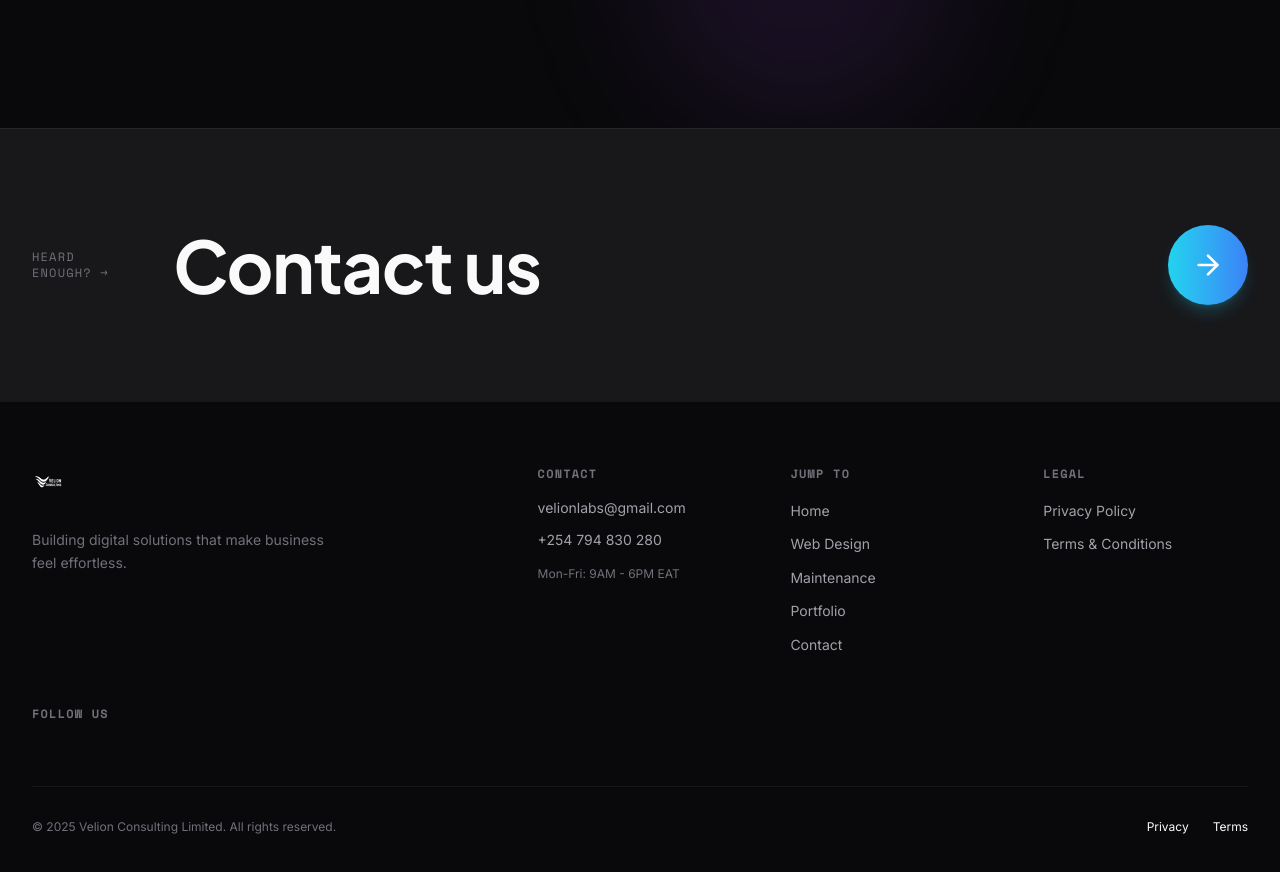
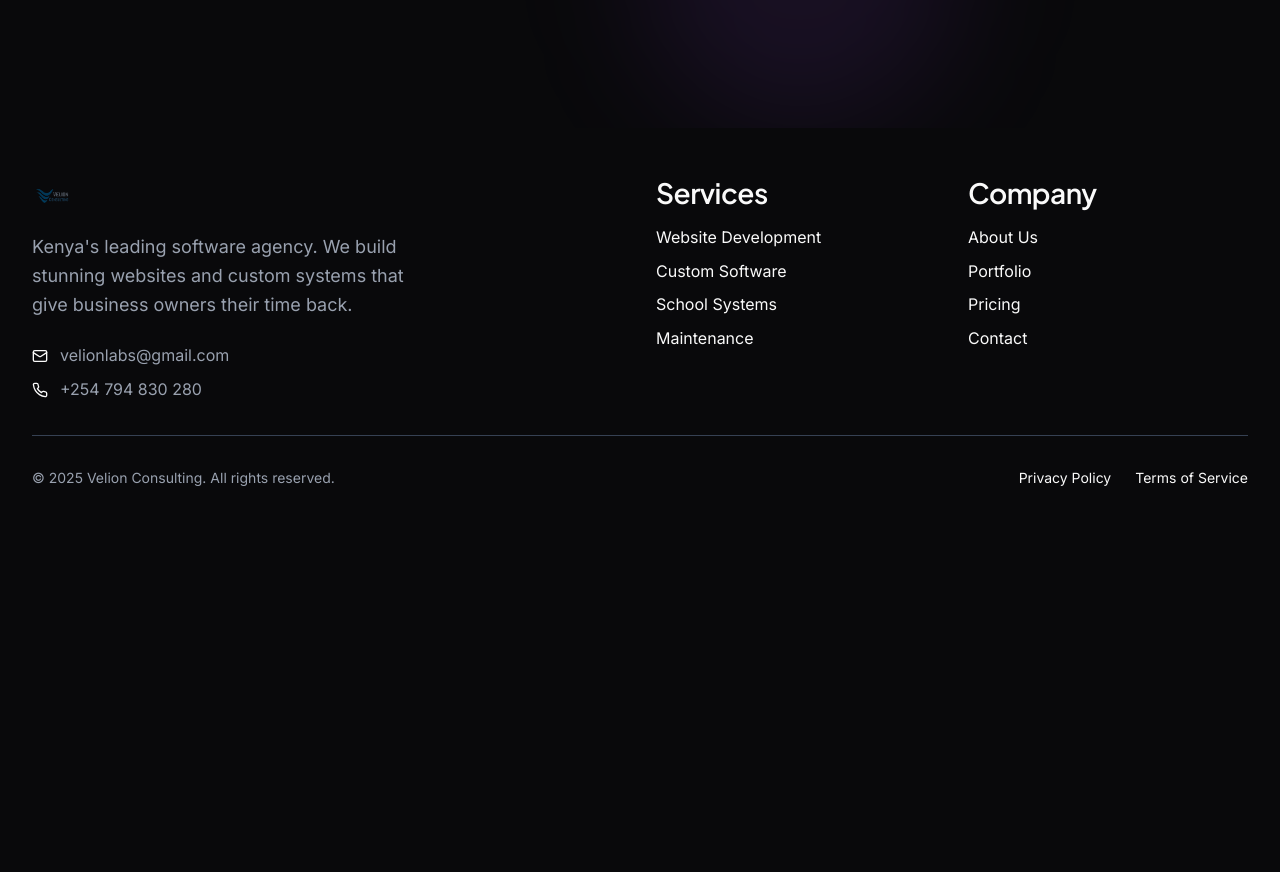
Before and after one commit to tevinowino/portfolio-nextjs, a Next.js app: page / in a window 1280 px wide. Shown: the part 7947-8819 px from the top of the page. After the commit the page ends 8483 px from the top, so only its background shows below. Built offline with nearby package versions, Linux system fonts and the light colour scheme.

Commit message:
Removed dead links

```diff
--- a/components/footer.tsx
+++ b/components/footer.tsx
@@ -1,150 +1,118 @@
-"use client"
+'use client'
 
 import Link from "next/link"
+import { Mail, Phone } from "lucide-react"
 import { motion } from "framer-motion"
-import { ArrowRight, ArrowUpRight } from "lucide-react"
 
-const socialLinks = [
-  { name: "X", href: "https://x.com/velionlabs", icon: "𝕏" },
-  { name: "LinkedIn", href: "https://linkedin.com/company/velionlabs", icon: "in" },
-  { name: "GitHub", href: "https://github.com/velionlabs", icon: "GH" },
+const services = [
+  { name: "Website Development", href: "/services" },
+  { name: "Custom Software", href: "/services" },
+  { name: "School Systems", href: "/services" },
+  { name: "Maintenance", href: "/pricing" },
 ]
 
-const footerLinks = [
-  {
-    title: "Jump To",
-    links: [
-      { name: "Home", href: "/" },
-      { name: "Web Design", href: "/pricing" },
-      { name: "Maintenance", href: "/pricing" },
+const company = [
+  { name: "About Us", href: "/about" },
   { name: "Portfolio", href: "/portfolio" },
+  { name: "Pricing", href: "/pricing" },
   { name: "Contact", href: "/contact" },
-    ],
-  },
-  {
-    title: "Legal",
-    links: [
+]
+
+const legal = [
   { name: "Privacy Policy", href: "/privacy" },
-      { name: "Terms & Conditions", href: "/terms" },
-    ],
-  },
+  { name: "Terms of Service", href: "/terms" },
 ]
 
 export function Footer() {
   return (
-    <>
-      {/* Contact CTA Banner */}
-      <section className="bg-bg-secondary border-t border-border-subtle">
-        <div className="container-custom py-16 md:py-24">
-          <div className="flex flex-col md:flex-row items-start md:items-center justify-between gap-8">
-            {/* Left */}
-            <div className="flex items-center gap-8 md:gap-16">
-              <span className="font-mono text-xs uppercase tracking-widest text-text-muted">
-                Heard<br />enough? →
-              </span>
-              <h2 className="text-4xl md:text-6xl lg:text-7xl font-heading font-bold text-text-primary">
-                Contact us
-              </h2>
-            </div>
-
-            {/* Right - CTA Button */}
-            <Link href="/contact">
+    <footer className="bg-charcoal text-white py-12 px-4 md:px-6 lg:px-8">
+      <div className="max-w-7xl mx-auto">
+        <div className="grid md:grid-cols-4 gap-8">
+          {/* Brand & Contact */}
+          <div className="md:col-span-2">
             <motion.div
-                className="w-16 h-16 md:w-20 md:h-20 rounded-full bg-gradient-to-r from-accent-cyan to-accent-blue flex items-center justify-center cursor-pointer shadow-lg shadow-accent-cyan/20"
-                whileHover={{ scale: 1.1, rotate: 45 }}
-                whileTap={{ scale: 0.95 }}
-                transition={{ type: "spring", stiffness: 400, damping: 20 }}
+              className="flex items-center space-x-3 mb-4"
+              initial={{ opacity: 0, x: -20 }}
+              animate={{ opacity: 1, x: 0 }}
+              transition={{ duration: 0.6, delay: 0.2 }}
             >
-                <ArrowRight className="w-6 h-6 md:w-8 md:h-8 text-white" />
+              <motion.img
+                src="/full-logo-no-bg.png"
+                alt="Velion Consulting Logo"
+                className="h-10 w-auto"
+                whileHover={{ scale: 1.05 }}
+                transition={{ duration: 0.2 }}
+              />
             </motion.div>
-            </Link>
-          </div>
-        </div>
-      </section>
-
-      {/* Main Footer */}
-      <footer className="bg-bg-primary border-t border-border-subtle">
-        <div className="container-custom py-12 md:py-16">
-          <div className="grid grid-cols-2 md:grid-cols-4 lg:grid-cols-5 gap-8 lg:gap-12">
-            {/* Brand */}
-            <div className="col-span-2 md:col-span-1 lg:col-span-2">
-              <Link href="/" className="inline-block mb-6">
-                <img
-                  src="/full-logo-no-bg.png"
-                  alt="Velion Consulting"
-                  className="h-8 w-auto brightness-0 invert"
-                />
-              </Link>
-              <p className="text-sm text-text-muted leading-relaxed max-w-xs">
-                Building digital solutions that make business feel effortless.
+            <p className="text-gray-400 mb-6 leading-relaxed max-w-sm">
+              Kenya's leading software agency. We build stunning websites and custom systems
+              that give business owners their time back.
             </p>
-            </div>
-
-            {/* Contact Info */}
-            <div className="col-span-1">
-              <h4 className="font-mono text-xs uppercase tracking-widest text-text-muted mb-4">
-                Contact
-              </h4>
-              <div className="space-y-3 text-sm">
+            <div className="space-y-2">
               <a
                 href="mailto:velionlabs@gmail.com"
-                  className="block text-text-secondary hover:text-accent-cyan transition-colors"
+                className="flex items-center space-x-3 hover:text-teal transition-colors"
               >
-                  velionlabs@gmail.com
+                <Mail className="h-4 w-4 text-teal" />
+                <span className="text-gray-400 hover:text-white transition-colors">velionlabs@gmail.com</span>
               </a>
               <a
                 href="tel:+254794830280"
-                  className="block text-text-secondary hover:text-accent-cyan transition-colors"
+                className="flex items-center space-x-3 hover:text-teal transition-colors"
               >
-                  +254 794 830 280
+                <Phone className="h-4 w-4 text-teal" />
+                <span className="text-gray-400 hover:text-white transition-colors">+254 794 830 280</span>
               </a>
-                <p className="text-text-muted text-xs mt-4">
-                  Mon-Fri: 9AM - 6PM EAT
-                </p>
             </div>
           </div>
 
-            {/* Links Columns */}
-            {footerLinks.map((column) => (
-              <div key={column.title} className="col-span-1">
-                <h4 className="font-mono text-xs uppercase tracking-widest text-text-muted mb-4">
-                  {column.title}
-                </h4>
-                <ul className="space-y-2">
-                  {column.links.map((link) => (
-                    <li key={link.name}>
-                      <Link
-                        href={link.href}
-                        className="text-sm text-text-secondary hover:text-accent-cyan transition-colors"
-                      >
-                        {link.name}
+          {/* Services */}
+          <div>
+            <h3 className="font-semibold mb-4">Services</h3>
+            <ul className="space-y-2 text-gray-400">
+              {services.map((item) => (
+                <li key={item.name}>
+                  <Link href={item.href} className="hover:text-teal transition-colors">
+                    {item.name}
                   </Link>
                 </li>
               ))}
             </ul>
           </div>
+
+          {/* Company */}
+          <div>
+            <h3 className="font-semibold mb-4">Company</h3>
+            <ul className="space-y-2 text-gray-400">
+              {company.map((item) => (
+                <li key={item.name}>
+                  <Link href={item.href} className="hover:text-teal transition-colors">
+                    {item.name}
+                  </Link>
+                </li>
               ))}
-
-            {/* Social */}
-            <div className="col-span-2 md:col-span-4 lg:col-span-1">
-              <h4 className="font-mono text-xs uppercase tracking-widest text-text-muted mb-4">
-                Follow Us
-              </h4>
+            </ul>
           </div>
         </div>
 
         {/* Bottom Bar */}
-          <div className="mt-12 pt-8 border-t border-border-subtle flex flex-col md:flex-row items-center justify-between gap-4">
-            <p className="text-xs text-text-muted">
-              © {new Date().getFullYear()} Velion Consulting Limited. All rights reserved.
+        <div className="border-t border-gray-700 mt-8 pt-8 flex flex-col sm:flex-row justify-between items-center gap-4">
+          <p className="text-gray-400 text-sm">
+            &copy; 2025 Velion Consulting. All rights reserved.
           </p>
-            <div className="flex items-center gap-6 text-xs text-text-muted">
-              <Link href="/privacy" className="hover:text-accent-cyan transition-colors">Privacy</Link>
-              <Link href="/terms" className="hover:text-accent-cyan transition-colors">Terms</Link>
+          <div className="flex items-center gap-6 text-sm text-gray-400">
+            {legal.map((item) => (
+              <Link
+                key={item.name}
+                href={item.href}
+                className="hover:text-teal transition-colors"
+              >
+                {item.name}
+              </Link>
+            ))}
           </div>
         </div>
       </div>
     </footer>
-    </>
   )
 }
```
Lines whose indentation alone changed are shown as unchanged.
